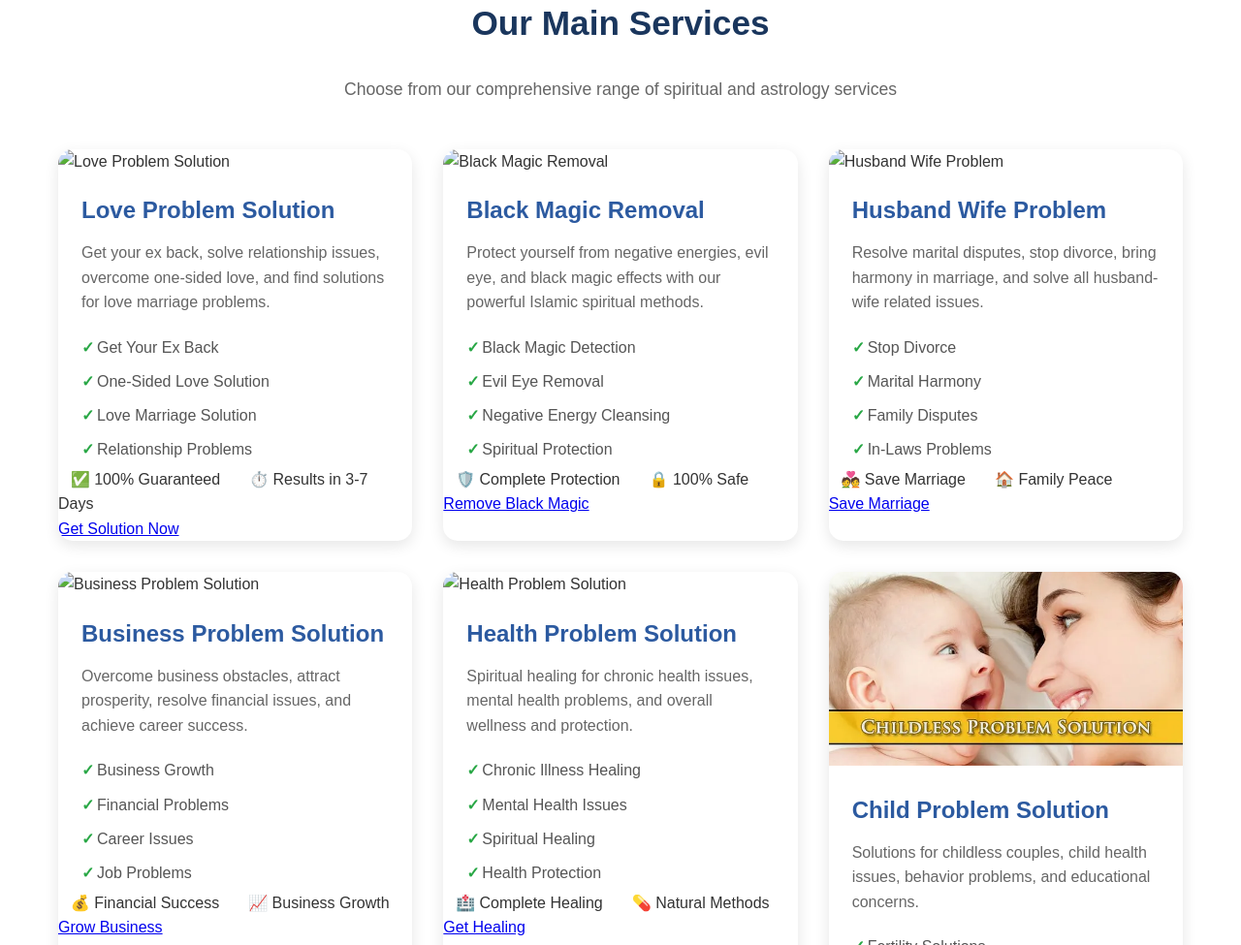
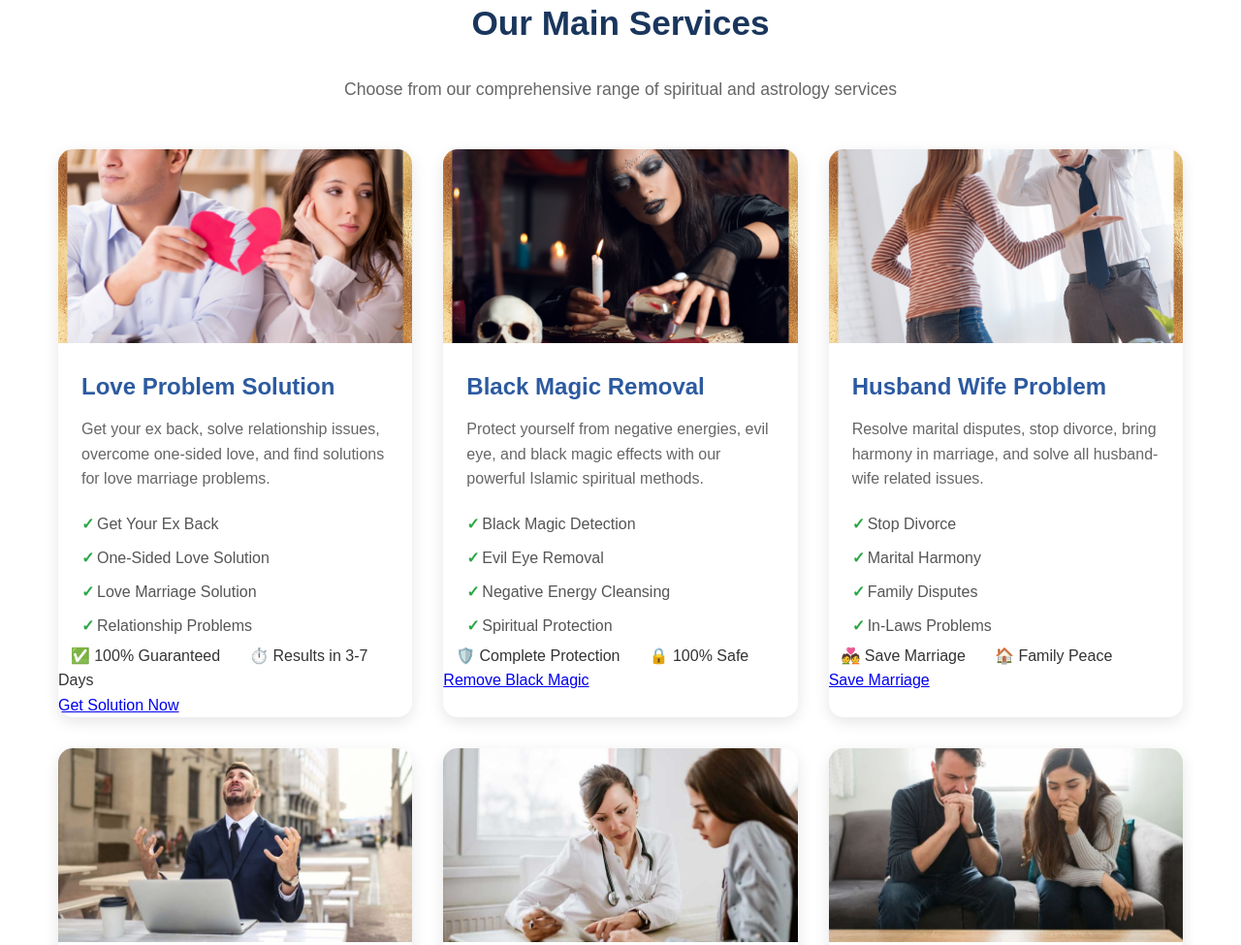
Before and after one commit to molananoorshah786/Moolananoorshah, a website: page public/services/index.html in a window 1280 px wide. Shown: the part 383-1358 px from the top of the page at 97% size. Drawn offline with Linux system fonts and the light colour scheme.

Commit message:
service/index.html updated

```diff
--- a/public/services/index.html
+++ b/public/services/index.html
@@ -154,7 +154,7 @@
 
             <div class="services-grid">
                 <div class="service-card featured">
-                    <img src="/assets/images/love-problem-solution.jpg" alt="Love Problem Solution" width="300" height="200">
+                    <img src="../assets/images/Love-Problem-Solution.png" alt="Love Problem Solution" width="300" height="200">
                     <div class="service-content">
                         <h3>Love Problem Solution</h3>
                         <p>Get your ex back, solve relationship issues, overcome one-sided love, and find solutions for love marriage problems.</p>
@@ -173,7 +173,7 @@
                 </div>
 
                 <div class="service-card">
-                    <img src="/assets/images/black-magic-removal.jpg" alt="Black Magic Removal" width="300" height="200">
+                    <img src="../assets/images/blackmagic.png" alt="Black Magic Removal" width="300" height="200">
                     <div class="service-content">
                         <h3>Black Magic Removal</h3>
                         <p>Protect yourself from negative energies, evil eye, and black magic effects with our powerful Islamic spiritual methods.</p>
@@ -192,7 +192,7 @@
                 </div>
 
                 <div class="service-card">
-                    <img src="/assets/images/husband-wife-problem.jpg" alt="Husband Wife Problem" width="300" height="200">
+                    <img src="../assets/images/Husband-Wife-Dispute-Solution.png" alt="Husband Wife Problem" width="300" height="200">
                     <div class="service-content">
                         <h3>Husband Wife Problem</h3>
                         <p>Resolve marital disputes, stop divorce, bring harmony in marriage, and solve all husband-wife related issues.</p>
@@ -211,7 +211,7 @@
                 </div>
 
                 <div class="service-card">
-                    <img src="/assets/images/business-problem.jpg" alt="Business Problem Solution" width="300" height="200">
+                    <img src="../assets/images/Business-problems.jpg" alt="Business Problem Solution" width="300" height="200">
                     <div class="service-content">
                         <h3>Business Problem Solution</h3>
                         <p>Overcome business obstacles, attract prosperity, resolve financial issues, and achieve career success.</p>
@@ -230,7 +230,7 @@
                 </div>
 
                 <div class="service-card">
-                    <img src="/assets/images/health-problem.jpg" alt="Health Problem Solution" width="300" height="200">
+                    <img src="../assets/images/health-problems.jpg" alt="Health Problem Solution" width="300" height="200">
                     <div class="service-content">
                         <h3>Health Problem Solution</h3>
                         <p>Spiritual healing for chronic health issues, mental health problems, and overall wellness and protection.</p>
@@ -249,7 +249,7 @@
                 </div>
 
                 <div class="service-card">
-                    <img src="/assets/images/child-problem.jpg" alt="Child Problem Solution" width="300" height="200">
+                    <img src="../assets/images/Childless-Couple.jpg" alt="Child Problem Solution" width="300" height="200">
                     <div class="service-content">
                         <h3>Child Problem Solution</h3>
                         <p>Solutions for childless couples, child health issues, behavior problems, and educational concerns.</p>
```
Also changed, not shown: public/services/black-magic-removal.html (+2 -2 lines), public/services/business-solution.html (+2 -2 lines).
